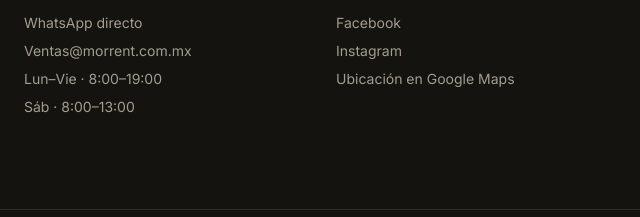
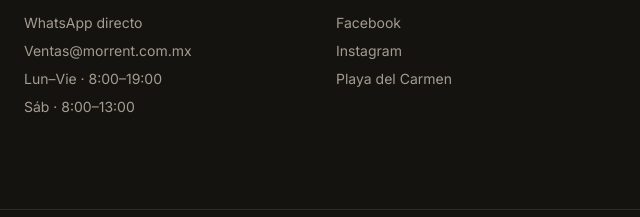
Before and after one commit to Fernando-Beltran21/Morrent, a website: page limpieza-playas.html in a window 1280 px wide. Shown: the part 4085-4302 px from the top of the page, 640-1280 px from the left. Drawn offline with nearby package versions, Linux system fonts and the light colour scheme.

```diff
--- a/limpieza-playas.html
+++ b/limpieza-playas.html
@@ -244,7 +244,7 @@
           <ul class="space-y-2 text-sm text-steel-light">
             <li><a href="https://www.facebook.com/MorrentPlaya/?locale=es_LA" class="hover:text-yellow transition-colors">Facebook</a></li>
             <li><a href="https://www.instagram.com/morrentplaya/" class="hover:text-yellow transition-colors">Instagram</a></li>
-            <li><a href="https://maps.app.goo.gl/5ALDSAvHq6Xqt78i9" class="hover:text-yellow transition-colors">Ubicación en Google Maps</a></li>
+            <li><a href="https://maps.app.goo.gl/5ALDSAvHq6Xqt78i9" class="hover:text-yellow transition-colors">Playa del Carmen</a></li>
           </ul>
         </div>
       </div>
```
Also changed, not shown: 5 other files.
